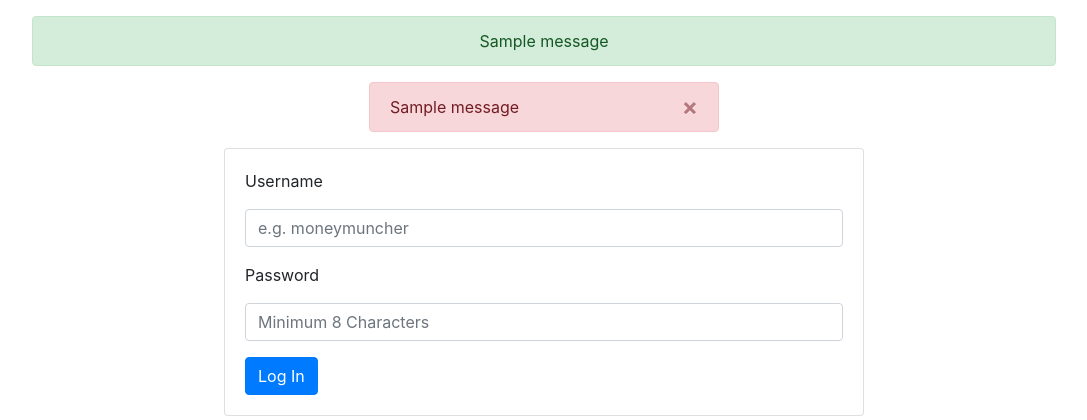
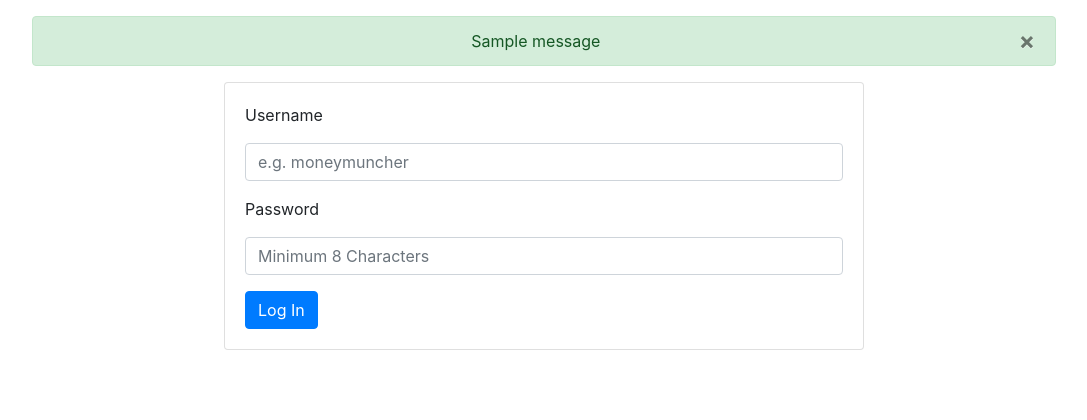
Before and after one commit to StudentDX/MoneyMunchers, a Flask app: page /login in a window 1280 px wide. Shown: the part 56-476 px from the top of the page, without its empty margins (96-1183 px from the left). Run offline with Flask 2, Linux system fonts and the light colour scheme; tables that the repository leaves empty hold one stand-in row (values such as "Sample post"); one stand-in notice (Sample message) is shown; some libraries are stand-ins or nearby versions.

Commit message:
Fixed alerts, made all alerts dismissable

```diff
--- a/app/templates/base.html
+++ b/app/templates/base.html
@@ -69,8 +69,11 @@
         <br><br><br>
 
         {% for type,message in get_flashed_messages(with_categories=true) %}
-            <div class="alert alert-{{ type }} mx-auto" role="alert" style="width:80%;text-align:center">
+            <div class="alert alert-{{ type }} mx-auto alert-dismissable" role="alert" style="width:80%;text-align:center">
                 {{ message }}
+                <button type="button" class="close" data-dismiss="alert" aria-label="Close">
+                  <span aria-hidden="true">&times;</span>
+                </button>
             </div>
         {% endfor %}
 
--- a/app/templates/login.html
+++ b/app/templates/login.html
@@ -3,26 +3,6 @@
 {% block title %}Log In{% endblock %}
 
 {% block content %}
-{% with messages = get_flashed_messages() %}
-  {% if messages %}
-    <div class="container">
-      <div class="row">
-        <div class="col-sm">
-        </div>
-        <div class="col-lg">
-          <div class="alert alert-danger alert-dismissible" role="alert" style="width:50">
-            {{ messages[0] }}
-            <button type="button" class="close" data-dismiss="alert" aria-label="Close">
-              <span aria-hidden="true">&times;</span>
-            </button>
-          </div>
-        </div>
-        <div class="col-sm">
-        </div>
-      </div>
-    </div>
-  {% endif %}
-{% endwith %}
 <div class="card mx-auto" style="width:50%" >
     <div class="card-body">
         <form method="POST">
```
Also changed, not shown: app/templates/expenses.html (+7 -0 lines).
